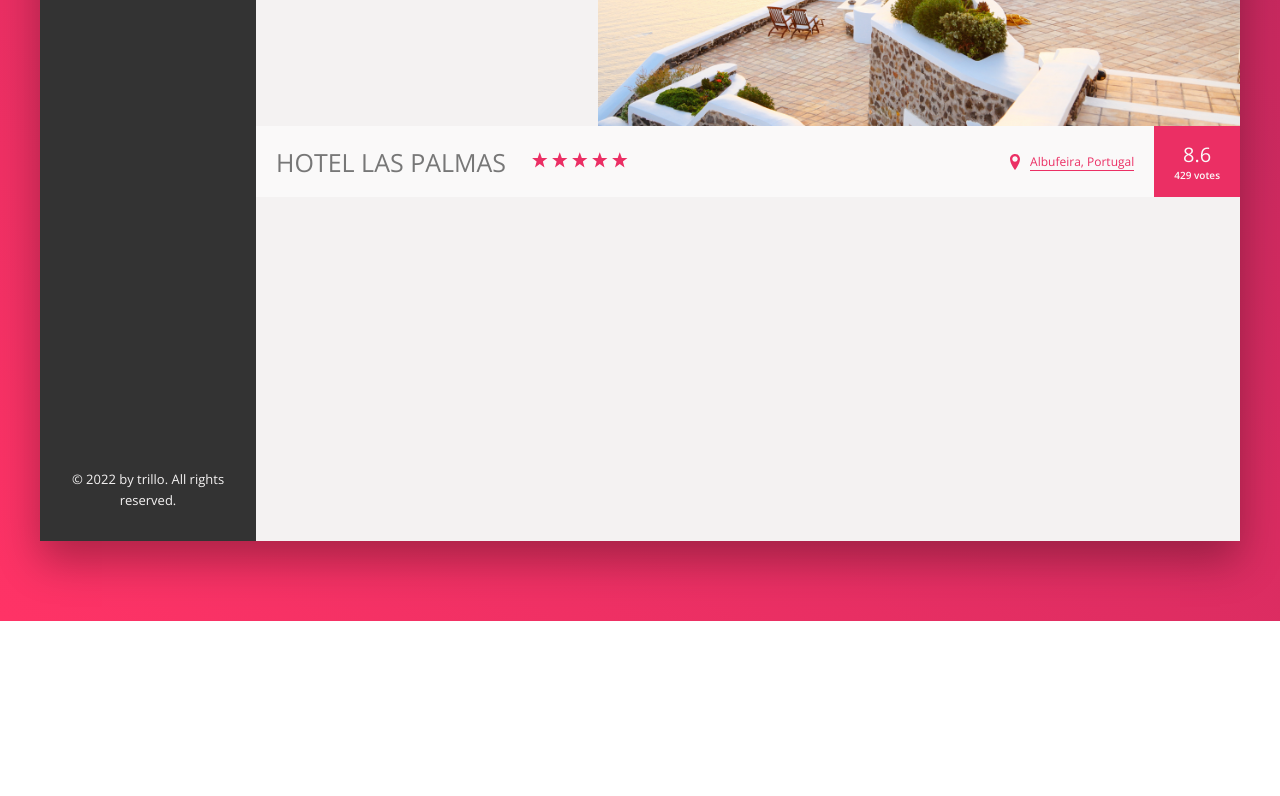
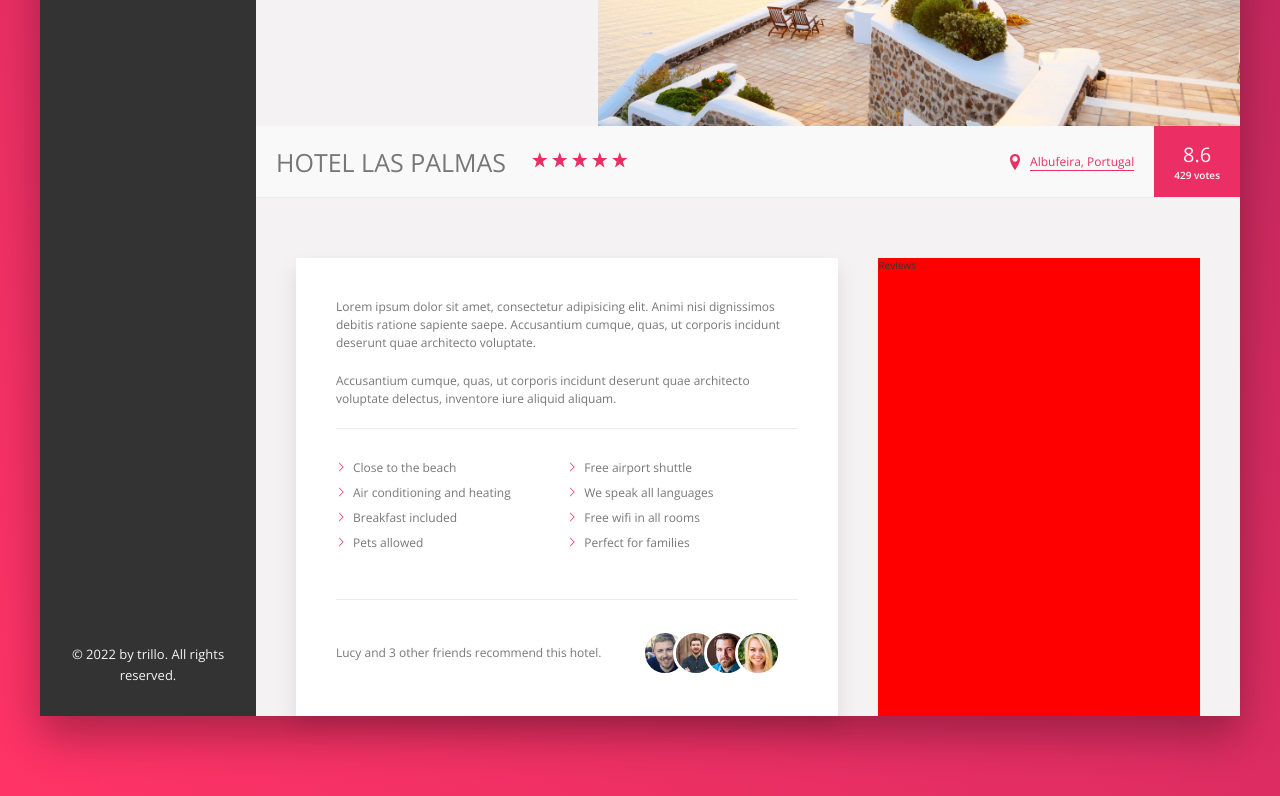
Before and after one commit to theaungmyatmoe/trillo, a website: page index.html in a window 1280 px wide. Shown: the part 399-1195 px from the top of the page. Before the commit the page ends 1020 px from the top, so only its background shows below. Drawn offline with nearby package versions, Linux system fonts and the light colour scheme.

Commit message:
feat: add hotel description and testimonials

```diff
--- a/index.html
+++ b/index.html
@@ -129,6 +129,48 @@
                 </div>
 
             </div>
+            <div class="detail">
+                <div class="description">
+                    <div class="about">
+                        <p class="paragraph">
+                            Lorem ipsum dolor sit amet, consectetur adipisicing elit. Animi nisi
+                            dignissimos debitis ratione sapiente saepe. Accusantium cumque, quas, ut corporis incidunt
+                            deserunt quae architecto voluptate.</p>
+                        <p class="paragraph">
+                            Accusantium cumque, quas, ut corporis incidunt deserunt quae architecto voluptate delectus,
+                            inventore iure aliquid aliquam.
+                        </p>
+                    </div>
+                    <ul class="list">
+                        <li class="list__item">Close to the beach</li>
+                        <li class="list__item">Free airport shuttle</li>
+                        <li class="list__item">Air conditioning and heating</li>
+                        <li class="list__item">We speak all languages</li>
+                        <li class="list__item">Breakfast included</li>
+                        <li class="list__item">Free wifi in all rooms</li>
+                        <li class="list__item">Pets allowed</li>
+                        <li class="list__item">Perfect for families</li>
+                    </ul>
+                    <div class="recommend">
+                        <p class="recommend__text">Lucy and 3 other friends recommend this hotel.</p>
+                        <div class="recommend__list">
+                            <figure class="recommend__list-item">
+                                <img src="img/user-3.jpg" alt="User" class="recommend__img">
+                            </figure>
+                            <figure class="recommend__list-item">
+                                <img src="img/user-4.jpg" alt="User" class="recommend__img">
+                            </figure>
+                            <figure class="recommend__list-item">
+                                <img src="img/user-5.jpg" alt="User" class="recommend__img">
+                            </figure>
+                            <figure class="recommend__list-item">
+                                <img src="img/user-6.jpg" alt="User" class="recommend__img">
+                            </figure>
+                        </div>
+                    </div>
+                </div>
+                <div class="reviews">Reviews</div>
+            </div>
         </main>
     </div>
 </div>
--- a/sass/_components.scss
+++ b/sass/_components.scss
@@ -286,3 +286,85 @@
     outline: none;
   }
 }
+
+
+.paragraph:not(:last-of-type) {
+  margin-bottom: 2rem;
+}
+
+
+.about {
+  padding-bottom: 2rem;
+  border-bottom: 1px solid rgba(black, .07);
+}
+
+
+////////////////////////////////////////
+// LIST
+.list {
+  list-style: none;
+  margin: 3rem 0;
+  border-bottom: 1px solid rgba(black, .07);
+  padding-bottom: 4rem;
+  display: flex;
+  flex-wrap: wrap;
+
+  &__item {
+    flex: 0 0 50%;
+    margin-bottom: .7rem;
+  }
+
+  &__item::before {
+    content: "";
+    display: inline-block;
+    height: 1rem;
+    width: 1rem;
+    margin-right: .7rem;
+
+    // Older browsers
+    background-image: url(../img/chevron-thin-right.svg);
+    background-size: cover;
+
+    //Newer browsers - masks
+    background-color: var(--color-primary);
+    -webkit-mask-image: url(../img/chevron-thin-right.svg);
+    -webkit-mask-size: cover;
+    mask-image: url(../img/chevron-thin-right.svg);
+    mask-size: cover;
+    background-image: none;
+
+  }
+}
+
+// recommend
+.recommend {
+  display: flex;
+  gap: 4rem;
+  align-items: center;
+
+  &__text {
+    font-size: 1.2rem;
+  }
+
+  &__list {
+    display: flex;
+  }
+
+  &__list-item {
+    width: 4rem;
+    height: 4rem;
+    border-radius: 50%;
+    border: 3px solid #ffffff;
+    box-sizing: content-box;
+
+    &:not(:first-child) {
+      margin-left: -1.5rem;
+    }
+  }
+
+  &__img {
+    width: 100%;
+    border-radius: 50%;
+    display: inline-block;
+  }
+}
--- a/sass/_layout.scss
+++ b/sass/_layout.scss
@@ -32,5 +32,35 @@
 
 .hotel-view {
   flex: 1;
-  height: 80rem;
 }
+
+.overview {
+  margin-bottom: 4rem;
+  border-bottom: 1px solid rgba(black, 0.05);
+}
+
+.detail {
+  display: flex;
+  gap: 4rem;
+  padding: 2rem 4rem 0 4rem;
+}
+
+.description {
+  background: #fff;
+  box-shadow: 0 1rem 2rem rgba(black, .1);
+  line-height: 1.5;
+  padding: 4rem;
+  color: var(--color-gray-dark-2);
+  font-size: 1.2rem;
+  flex: 0 0 60%;
+}
+
+
+.reviews {
+  background: red;
+  flex: 1;
+}
+
+.recommend {
+  display: flex;
+}
```
Also changed, not shown: css/style.css, 1 other file.
